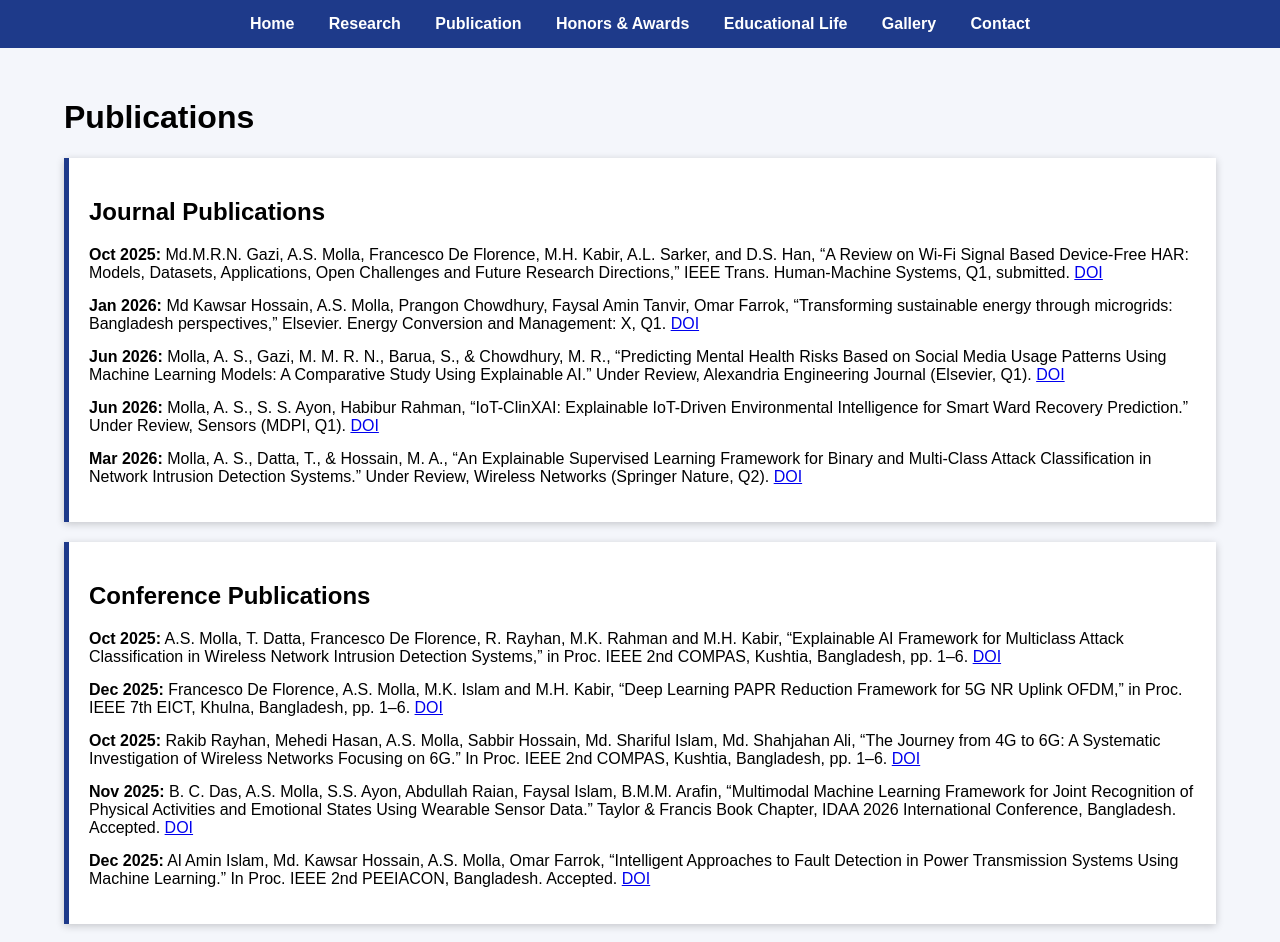
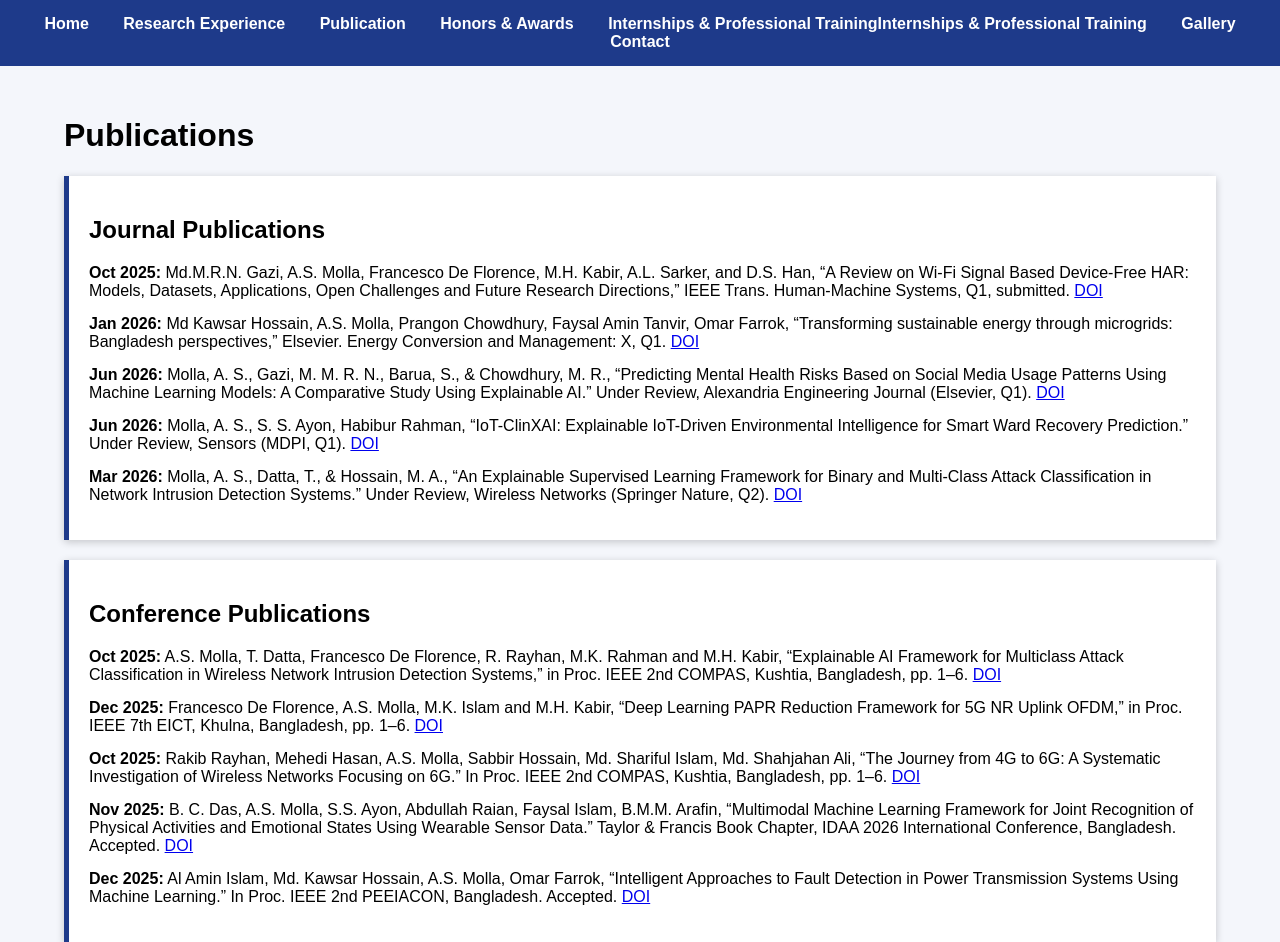
Before and after one commit to molla-eee/abusaleh, a plain HTML site: page publication.html in a window 1280 px wide. Shown: the top 942 px of the page. Drawn offline with Linux system fonts and the light colour scheme.

Commit message:
Update publication.html

```diff
--- a/publication.html
+++ b/publication.html
@@ -59,10 +59,10 @@ margin-bottom:15px;
 <header>
 <nav>
 <a href="index.html">Home</a>
-<a href="research.html">Research</a>
+<a href="research.html">Research Experience</a>
 <a href="publication.html">Publication</a>
 <a href="awards.html">Honors & Awards</a>
-<a href="education.html">Educational Life</a>
+<a href="education.html">Internships & Professional TrainingInternships & Professional Training</a>
 <a href="gallery.html">Gallery</a>
 <a href="contact.html">Contact</a>
 </nav>
```
